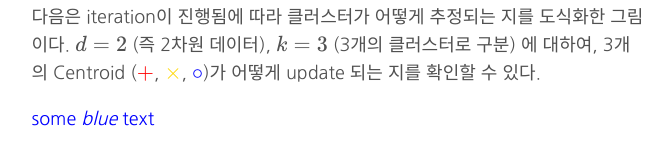
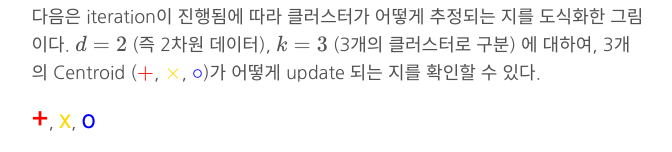
Before and after one commit to gem763/gem763.github.io, a Jekyll site: the page built from K-means-clustering.md, in a window 1280 px wide and 900 px high, scrolled down 2824 px, cut to the strip 0-309 px from the top of the window. Shown: the part 154-306 px from the top of the strip, without its empty margins (301-973 px from the left). Built offline with Jekyll 4.4.1, drawn with Linux system fonts in a browser that asks for light colours; our own code applies the rules of GitHub Pages for plain Markdown files; formulas are drawn with MathJax 3.

Commit message:
Uploaded by https://stackedit.io/

```diff
--- a/K-means-clustering.md
+++ b/K-means-clustering.md
@@ -108,7 +108,7 @@ K-means clustering은 Centroid <span><script type="math/tex">\boldsymbol{\mu}</s
 
 다음은 iteration이 진행됨에 따라 클러스터가 어떻게 추정되는 지를 도식화한 그림이다. <span><script type="math/tex">d=2</script></span> (즉 2차원 데이터), <span><script type="math/tex">k=3</script></span> (3개의 클러스터로 구분) 에 대하여, 3개의 Centroid (<span><script type="math/tex">\color{red}{+}</script></span>, <span><script type="math/tex">\color{gold}{\times}</script></span>, <span><script type="math/tex">\color{blue}{\circ}</script></span>)가 어떻게 update 되는 지를 확인할 수 있다.
 
-<span style="color:blue">some *blue* text</span>
+<span style="color:red"><big><big>**+**</big></big></span>, <span style="color:gold">**X**</span>, <span style="color:blue">**O**</span>
 
 <center><b>Convergence of K-means</b></center>
 <center><img src="https://upload.wikimedia.org/wikipedia/commons/e/ea/K-means_convergence.gif" alt="K-means convergence.gif" width="400"></center>
```
